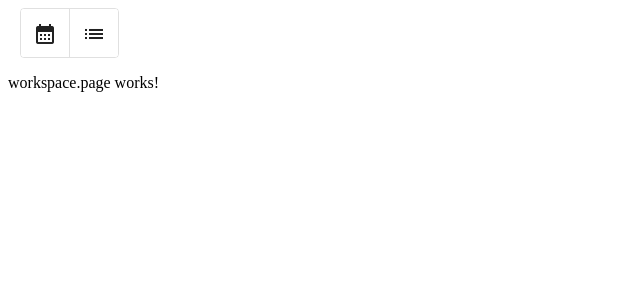
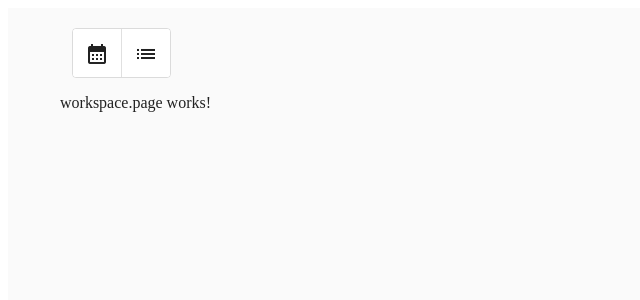
Before and after one commit to Vadymkon/yt-sheduler-angular-client, an Angular app: page / in a window 1280 px wide. Shown: the top 300 px of the page, without its empty margins (0-640 px from the left). Built offline with nearby package versions, Linux system fonts and the light colour scheme.

Commit message:
Mat-side-nav template.

```diff
--- a/package.json
+++ b/package.json
@@ -18,6 +18,8 @@
     "@angular/material": "^21.2.6",
     "@angular/platform-browser": "^21.2.0",
     "@angular/router": "^21.2.0",
+    "bootstrap": "^5.3.8",
+    "ngx-scrollbar": "^19.1.4",
     "rxjs": "~7.8.0",
     "tslib": "^2.3.0"
   },
--- a/src/app/app.html
+++ b/src/app/app.html
@@ -1,2 +1,28 @@
-<app-workspace></app-workspace>
-<router-outlet />
+<mat-sidenav-container class="mainWrapper blue_theme light-theme" autosize autoFocus dir="ltr">
+  <!-- ============================================================== -->
+  <!-- Vertical Sidebar -->
+  <!-- ============================================================== -->
+  <mat-sidenav >
+<!--    #leftsidenav [mode]="isOver ? 'over' : 'side'" [opened]="!isOver"-->
+<!--    (openedChange)="onSidenavOpenedChange($event)" (closedStart)="onSidenavClosedStart()" class="sidebarNav"-->
+<!--    <div class="flex-layout">-->
+<!--      <app-sidebar (toggleMobileNav)="sidenav.toggle()" [showToggle]="isOver"></app-sidebar>-->
+<!--      <ng-scrollbar class="position-relative" style="height: 100%">-->
+<!--        <mat-nav-list class="sidebar-list">-->
+<!--          @for(item of navItems; track item) {-->
+<!--            <app-nav-item [item]="item" (notify)="sidenav.toggle()">-->
+<!--            </app-nav-item>-->
+<!--          }-->
+<!--        </mat-nav-list>-->
+<!--      </ng-scrollbar>-->
+<!--    </div>-->
+  </mat-sidenav>
+
+  <mat-sidenav-content class="pageWrapper maxWidth contentWrapper" #content>
+    <!-- ============================================================== -->
+    <!-- Main Content ||| Outlet (content by page-path (e.g /contacts) )-->
+    <!-- ============================================================== -->
+    <!-- <router-outlet/>-->
+    <app-workspace/>
+  </mat-sidenav-content>
+</mat-sidenav-container>
--- a/src/app/app.ts
+++ b/src/app/app.ts
@@ -1,11 +1,11 @@
 import { Component, signal } from '@angular/core';
 import { RouterOutlet } from '@angular/router';
-import { ModeSwitcherComponent } from './components/mode-switcher.component/mode-switcher.component';
 import { WorkspacePage } from './pages/workspace.page/workspace.page';
+import { MatSidenav, MatSidenavContainer, MatSidenavContent } from '@angular/material/sidenav';
 
 @Component({
   selector: 'app-root',
-  imports: [RouterOutlet, WorkspacePage],
+  imports: [RouterOutlet, WorkspacePage, MatSidenavContent, MatSidenav, MatSidenavContainer],
   templateUrl: './app.html',
   styleUrl: './app.scss',
 })
--- a/src/styles.scss
+++ b/src/styles.scss
@@ -1,2 +1,18 @@
 /* You can add global styles to this file, and also import other style files */
 @import '@angular/material/prebuilt-themes/indigo-pink.css';
+
+.pageWrapper {
+  display: block;
+  width: 100%;
+  min-height: 100vh;
+  padding: 20px;
+  box-sizing: border-box;
+}
+
+.maxWidth {
+  max-width: 1200px;
+  margin: 0 auto;
+  display: flex;
+  flex-direction: column;
+  gap: 20px;
+}
```
Also changed, not shown: 1 other file (tests, documents, lock files or other folders).
